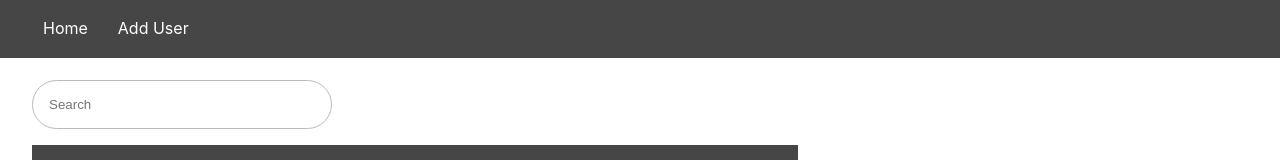
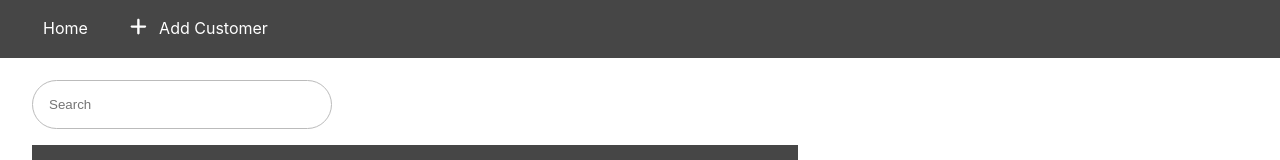
Before and after one commit to StuCM/CRUD-app, a Vue app: page / in a window 1280 px wide. Shown: the top 160 px of the page. Built offline with nearby package versions, Linux system fonts and the light colour scheme; data requests are answered from the project's data file.

Commit message:
add icon to add customer

```diff
--- a/src/components/NavBar.vue
+++ b/src/components/NavBar.vue
@@ -1,15 +1,20 @@
+<script setup>
+import {RouterLink} from 'vue-router'
+import { FontAwesomeIcon } from '@fortawesome/vue-fontawesome';
+import { faPlus } from '@fortawesome/free-solid-svg-icons';
+</script>
+
 <template>
   <nav>
     <ul>
       <li><RouterLink to="/">Home</RouterLink></li>
-      <li><RouterLink to="/add">Add User</RouterLink></li>
+      <li><RouterLink to="/add">
+        <FontAwesomeIcon class="icon" :icon="faPlus" />
+        Add Customer
+      </RouterLink></li>
     </ul>
   </nav>
 </template>
-
-<script setup>
-import {RouterLink} from 'vue-router'
-</script>
 
 <style lang="scss" scoped>
 nav {
@@ -31,10 +36,15 @@ nav {
         margin-left: 1.5rem;
         font-size: 1rem;
         &:hover {
-          color: #f1f1f1;
+          color: #888888;
         }
       }
     }
   }
 }
+
+.icon {
+  margin-right: 0.5rem;
+  font-size: 1.2rem
+}
 </style>
```
